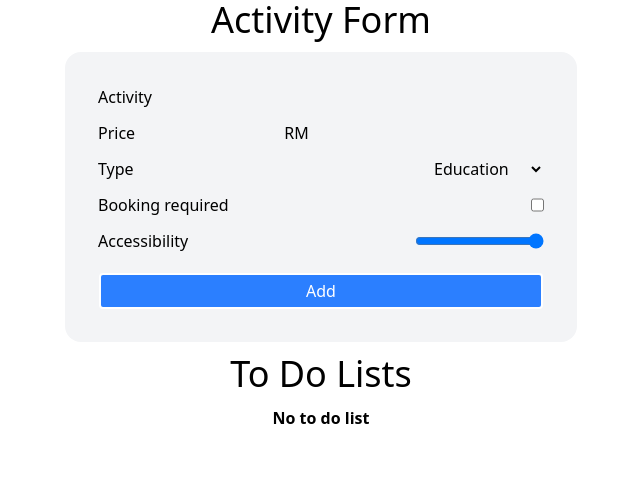
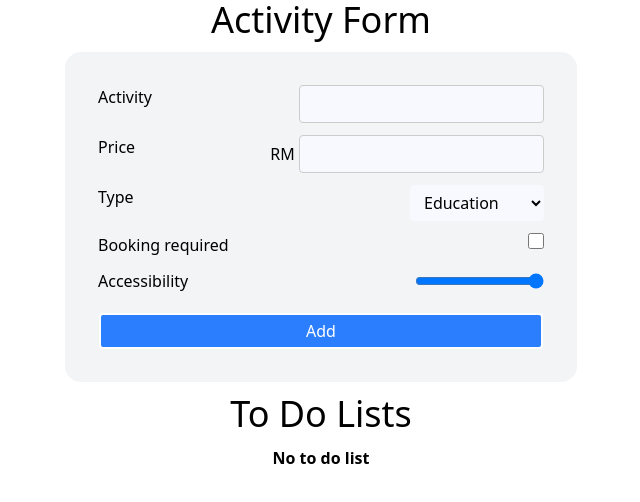
Before and after one commit to hannanfikri/hendshakeproj, a React (Vite) app: page / in a window 1280 px wide. Shown: the top 502 px of the page, without its empty margins (319-959 px from the left). Built offline with nearby package versions, Linux system fonts and the light colour scheme.

Commit message:
define style

```diff
--- a/src/index.css
+++ b/src/index.css
@@ -1 +1,30 @@
 @import "tailwindcss";
+
+input[type="text"] {
+background: ghostwhite;
+  border: 1px solid #ccc;
+  border-radius: 4px;
+  padding: 6px;
+}
+input[type="number"] {
+    background: ghostwhite;
+      border: 1px solid #ccc;
+      border-radius: 4px;
+      padding: 6px;
+    }
+    input[type="checkbox"] {
+        width: 16px;
+  height: 16px;
+  background: ghostwhite;
+  border: 1px solid #ccc;
+  border-radius: 4px;
+  cursor: pointer;
+        }
+    select {
+        background: ghostwhite;
+        color: black;
+        border: 0;
+        padding: 6px 10px;
+        border-radius: 4px;
+        cursor: pointer;
+      }
```
